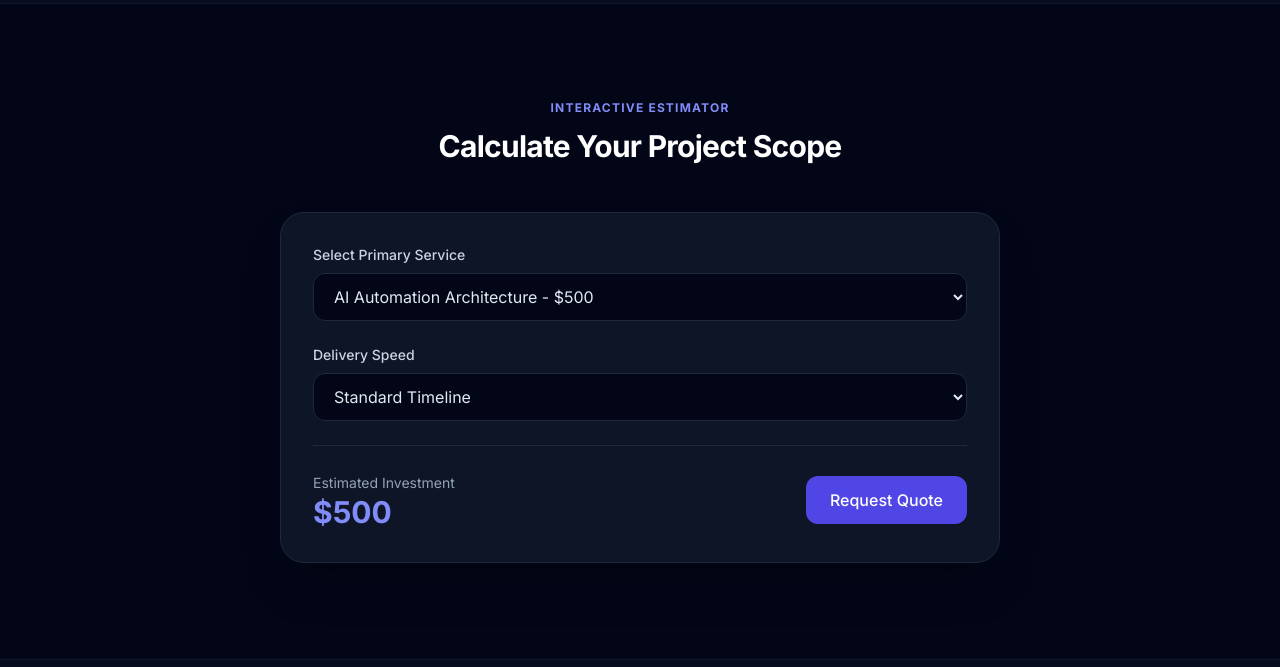
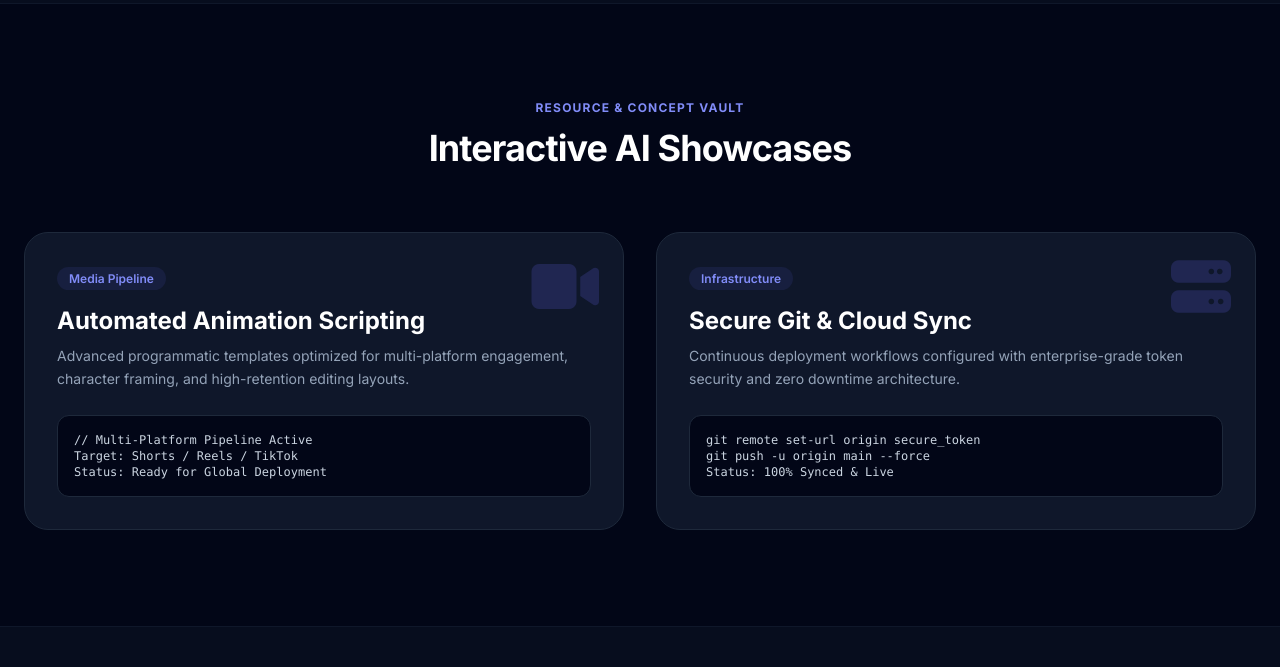
Before and after one commit to akhtarmazari55-sudo/king-ai-freelance, a website: page index.html in a window 1280 px wide. Shown: the part 1353-2020 px from the top of the page. Drawn offline with nearby package versions, Linux system fonts and the light colour scheme.

Commit message:
Add interactive AI showcase vault and resource cards

```diff
--- a/index.html
+++ b/index.html
@@ -26,8 +26,8 @@
             </div>
             <nav class="hidden md:flex items-center space-x-8 text-sm font-medium text-slate-300">
                 <a href="#services" class="hover:text-indigo-400 transition">Services</a>
+                <a href="#showcase" class="hover:text-indigo-400 transition">AI Showcases</a>
                 <a href="#calculator" class="hover:text-indigo-400 transition">Estimate Project</a>
-                <a href="#about" class="hover:text-indigo-400 transition">About</a>
                 <a href="#contact" class="bg-indigo-600 hover:bg-indigo-500 text-white px-5 py-2.5 rounded-xl shadow-lg shadow-indigo-600/30 transition">Get Started</a>
             </nav>
         </div>
@@ -89,8 +89,46 @@
         </div>
     </section>
 
+    <!-- NEW FEATURE: AI Content Showcase Section -->
+    <section id="showcase" class="py-24 border-t border-slate-900">
+        <div class="max-w-7xl mx-auto px-6">
+            <div class="text-center max-w-3xl mx-auto mb-16">
+                <h2 class="text-xs font-bold uppercase tracking-widest text-indigo-400 mb-3">Resource & Concept Vault</h2>
+                <p class="text-3xl sm:text-4xl font-bold tracking-tight text-white">Interactive AI Showcases</p>
+            </div>
+
+            <div class="grid grid-cols-1 lg:grid-cols-2 gap-8">
+                <!-- Showcase Card 1 -->
+                <div class="bg-slate-900 border border-slate-800 p-8 rounded-3xl relative overflow-hidden">
+                    <div class="absolute top-0 right-0 p-6 text-indigo-500/20 text-6xl">
+                        <i class="fa-solid fa-video"></i>
+                    </div>
+                    <span class="text-xs font-semibold text-indigo-400 bg-indigo-500/10 px-3 py-1 rounded-full">Media Pipeline</span>
+                    <h3 class="text-2xl font-bold text-white mt-4 mb-2">Automated Animation Scripting</h3>
+                    <p class="text-slate-400 text-sm mb-6 leading-relaxed">Advanced programmatic templates optimized for multi-platform engagement, character framing, and high-retention editing layouts.</p>
+                    <div class="bg-slate-950 p-4 rounded-xl border border-slate-800 font-mono text-xs text-slate-300">
+                        <code>// Multi-Platform Pipeline Active<br>Target: Shorts / Reels / TikTok<br>Status: Ready for Global Deployment</code>
+                    </div>
+                </div>
+
+                <!-- Showcase Card 2 -->
+                <div class="bg-slate-900 border border-slate-800 p-8 rounded-3xl relative overflow-hidden">
+                    <div class="absolute top-0 right-0 p-6 text-indigo-500/20 text-6xl">
+                        <i class="fa-solid fa-server"></i>
+                    </div>
+                    <span class="text-xs font-semibold text-indigo-400 bg-indigo-500/10 px-3 py-1 rounded-full">Infrastructure</span>
+                    <h3 class="text-2xl font-bold text-white mt-4 mb-2">Secure Git & Cloud Sync</h3>
+                    <p class="text-slate-400 text-sm mb-6 leading-relaxed">Continuous deployment workflows configured with enterprise-grade token security and zero downtime architecture.</p>
+                    <div class="bg-slate-950 p-4 rounded-xl border border-slate-800 font-mono text-xs text-slate-300">
+                        <code>git remote set-url origin secure_token<br>git push -u origin main --force<br>Status: 100% Synced & Live</code>
+                    </div>
+                </div>
+            </div>
+        </div>
+    </section>
+
     <!-- Interactive Project Scope Calculator -->
-    <section id="calculator" class="py-24 border-t border-slate-900">
+    <section id="calculator" class="py-24 border-t border-slate-900 bg-slate-900/40">
         <div class="max-w-3xl mx-auto px-6">
             <div class="text-center mb-12">
                 <h2 class="text-xs font-bold uppercase tracking-widest text-indigo-400 mb-3">Interactive Estimator</h2>
@@ -126,7 +164,7 @@
     </section>
 
     <!-- Contact Form Section -->
-    <section id="contact" class="py-24 border-t border-slate-900 bg-slate-900/40">
+    <section id="contact" class="py-24 border-t border-slate-900">
         <div class="max-w-2xl mx-auto px-6">
             <div class="text-center mb-12">
                 <h2 class="text-xs font-bold uppercase tracking-widest text-indigo-400 mb-3">Get In Touch</h2>
```
